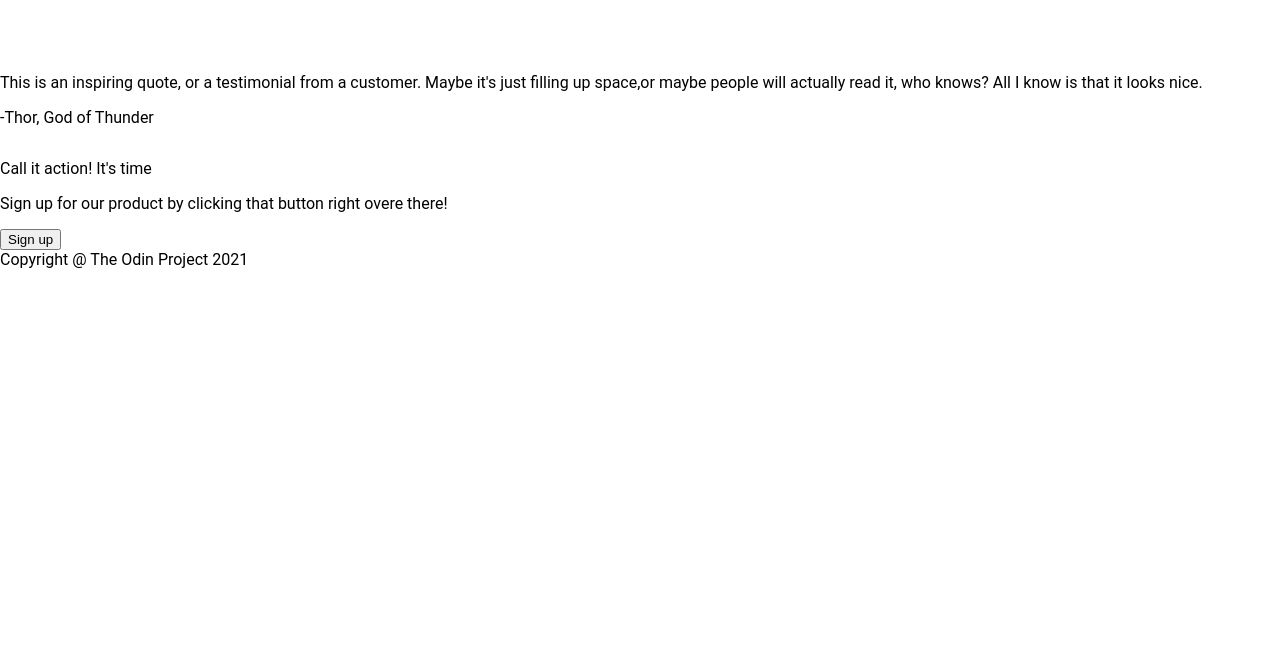
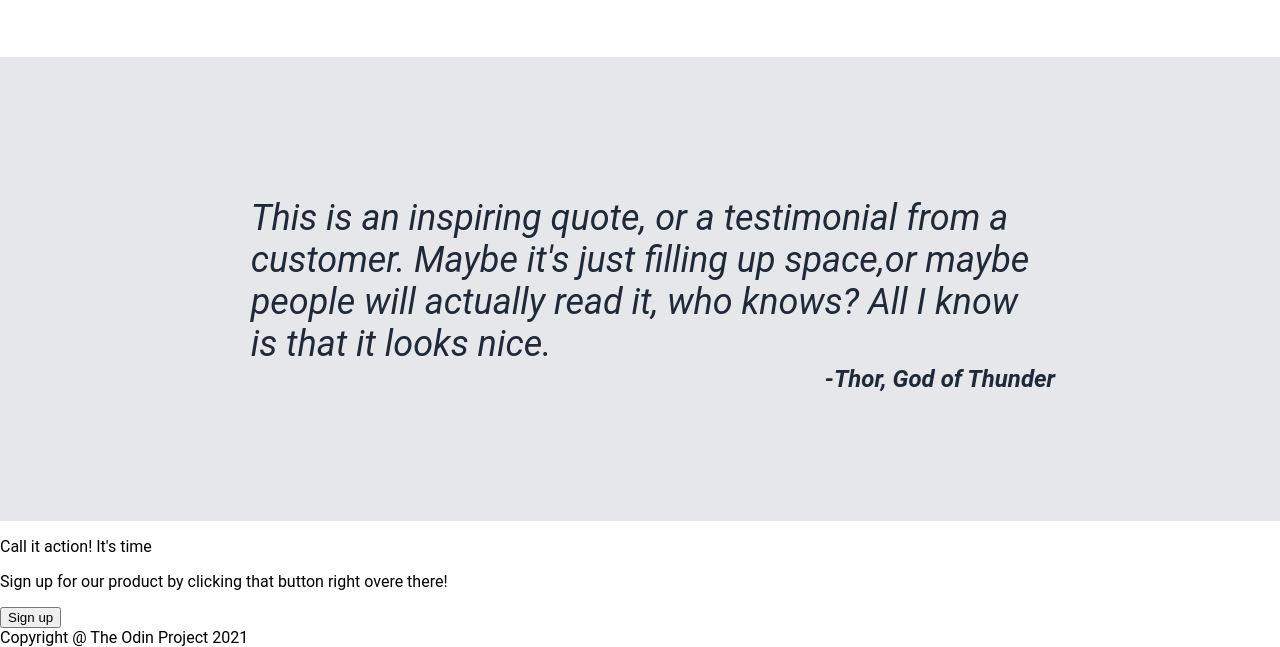
Before and after one commit to anjapenguin/project---landing-page, a plain HTML site: page index.html in a window 1280 px wide. Shown: the part 1046-1693 px from the top of the page. Before the commit the page ends 1315 px from the top, so only its background shows below. Drawn offline with Linux system fonts and the light colour scheme.

Commit message:
Added css to section-3

```diff
--- a/index.html
+++ b/index.html
@@ -23,13 +23,14 @@
     <div class="section-1">
         <div class="section-left">
             <h1 class="main-title">This Website is <br>Awesome</h1>
-            <p class="main-subtext">This Website has some subtext that goes here under the <br>main title. It's a smaller
+            <p class="main-subtext">This Website has some subtext that goes here under the <br>main title. It's a
+                smaller
                 font and the color is lower <br>contrast.</p>
             <button class="signup">Sign up</button>
         </div>
         <div class="section-right">
             <div class="flowerpicture">
-                <img src="./pictures/waterfall.jpg" width="700px" height="350px" >
+                <img src="./pictures/waterfall.jpg" width="700px" height="350px">
             </div>
         </div>
     </div>
@@ -58,11 +59,11 @@
 
 
     <div class="section-3">
-            <div class="quote">
-            <p>This is an inspiring quote, or a testimonial from a customer. Maybe it's just filling up space,or maybe
-                people will actually read it, who knows? All I know is that it looks nice.</p>
-            <p>-Thor, God of Thunder</p>
-        </div>
+        <p class="quote-1">This is an inspiring quote, or a testimonial from a <br>customer. Maybe it's just filling up
+            space,or maybe
+            <br>people will actually read it, who knows? All I know <br>is that it looks nice.
+        </p>
+        <p class="quote-2">-Thor, God of Thunder</p>
     </div>
 
     <div class="section-4">
--- a/style.css
+++ b/style.css
@@ -110,3 +110,36 @@ li {
 .card p {
     text-align: center;
 }
+
+
+.section-3 {
+    display: flex;
+    flex-direction: column;
+    justify-content: center;
+    align-items: center;
+    background-color: #E5E7EB;
+    padding: 10px;
+    height: 444px;
+}
+
+.quote-1,
+.quote-2 {
+
+    font-style: italic;
+    color: #1F2937;
+}
+
+.quote-1 {
+    font-size: 36px;
+    text-align: center;
+    text-align-last: left;
+    margin-bottom: 0px;
+}
+
+.quote-2 {
+    font-size: 24px;
+    font-weight: bold;
+    margin-left: 600px;
+    margin-top: 0px;
+
+}
```
Lines whose indentation alone changed are shown as unchanged.
